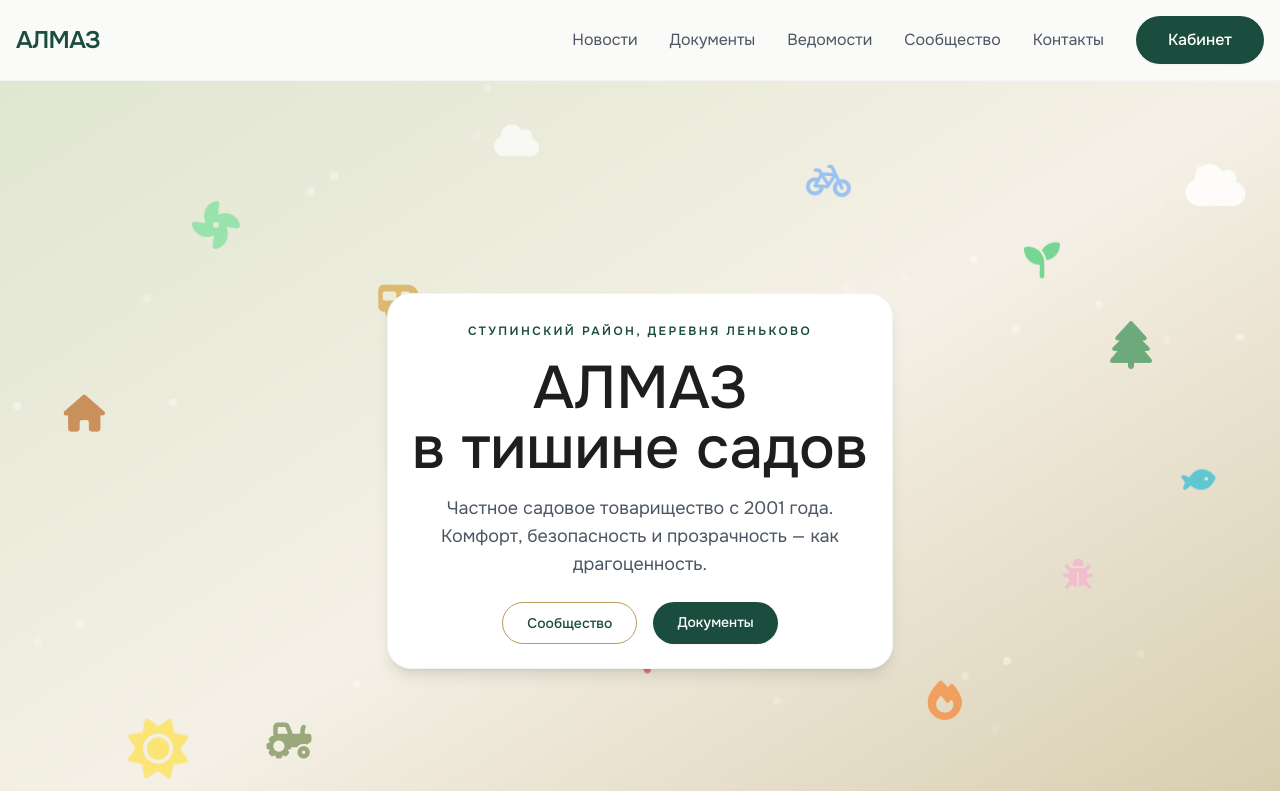
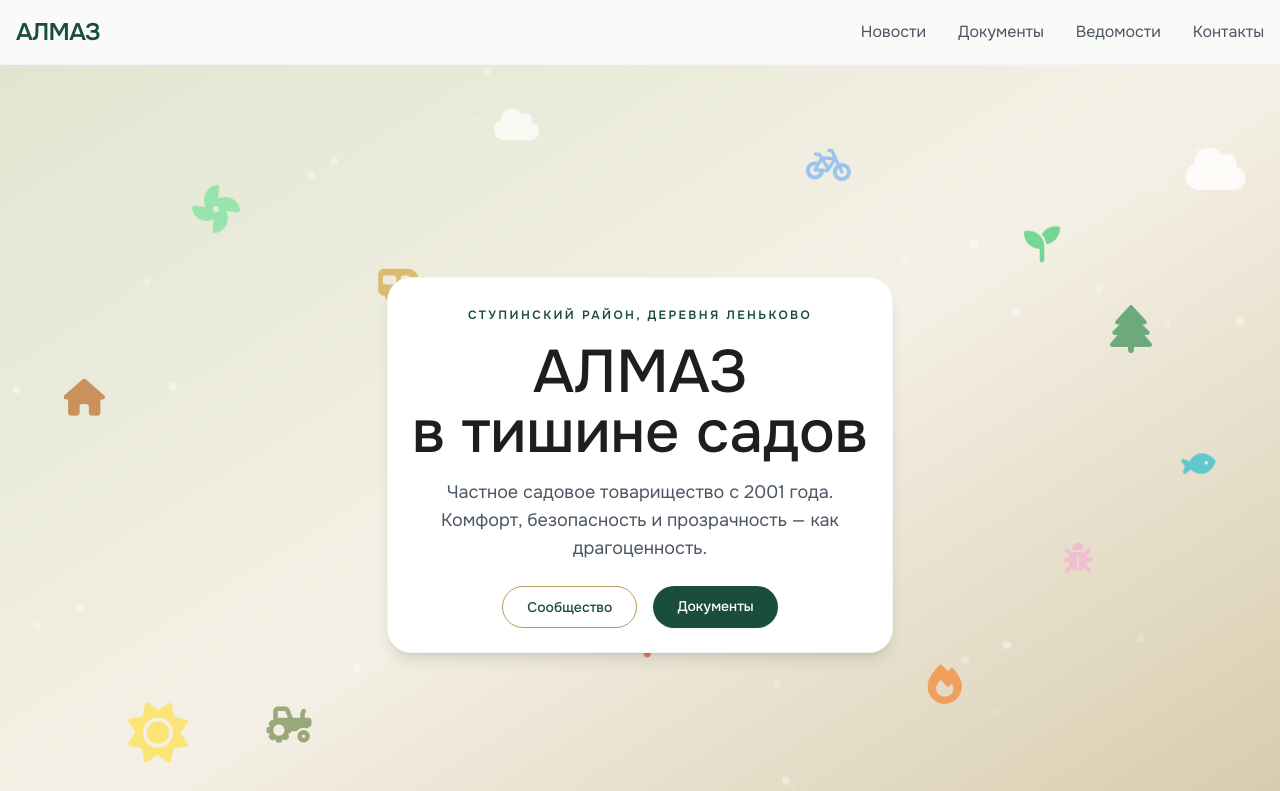
Before and after one commit to rawcam/almaz-snt, a Next.js app: page /almaz-snt/ in a window 1280 px wide. Shown: the top 791 px of the page. Built offline with nearby package versions, Linux system fonts and the light colour scheme.

Commit message:
Update Navbar.jsx

```diff
--- a/src/components/Navbar.jsx
+++ b/src/components/Navbar.jsx
@@ -14,9 +14,7 @@ export default function Navbar() {
           <Link href="/news" className="text-gray-600 hover:text-green-deep transition">Новости</Link>
           <Link href="/docs" className="text-gray-600 hover:text-green-deep transition">Документы</Link>
           <Link href="/payments" className="text-gray-600 hover:text-green-deep transition">Ведомости</Link>
-          <Link href="/forum" className="text-gray-600 hover:text-green-deep transition">Сообщество</Link>
           <Link href="/contacts" className="text-gray-600 hover:text-green-deep transition">Контакты</Link>
-          <Link href="/login" className="btn-primary">Кабинет</Link>
         </div>
         <button className="md:hidden" onClick={() => setOpen(!open)}>
           <svg className="w-6 h-6" fill="none" stroke="currentColor" viewBox="0 0 24 24">
@@ -29,9 +27,7 @@ export default function Navbar() {
           <Link href="/news" className="block py-2 text-gray-600">Новости</Link>
           <Link href="/docs" className="block py-2 text-gray-600">Документы</Link>
           <Link href="/payments" className="block py-2 text-gray-600">Ведомости</Link>
-          <Link href="/forum" className="block py-2 text-gray-600">Сообщество</Link>
           <Link href="/contacts" className="block py-2 text-gray-600">Контакты</Link>
-          <Link href="/login" className="block py-2 text-green-deep font-medium">Кабинет</Link>
         </div>
       )}
     </nav>
```
